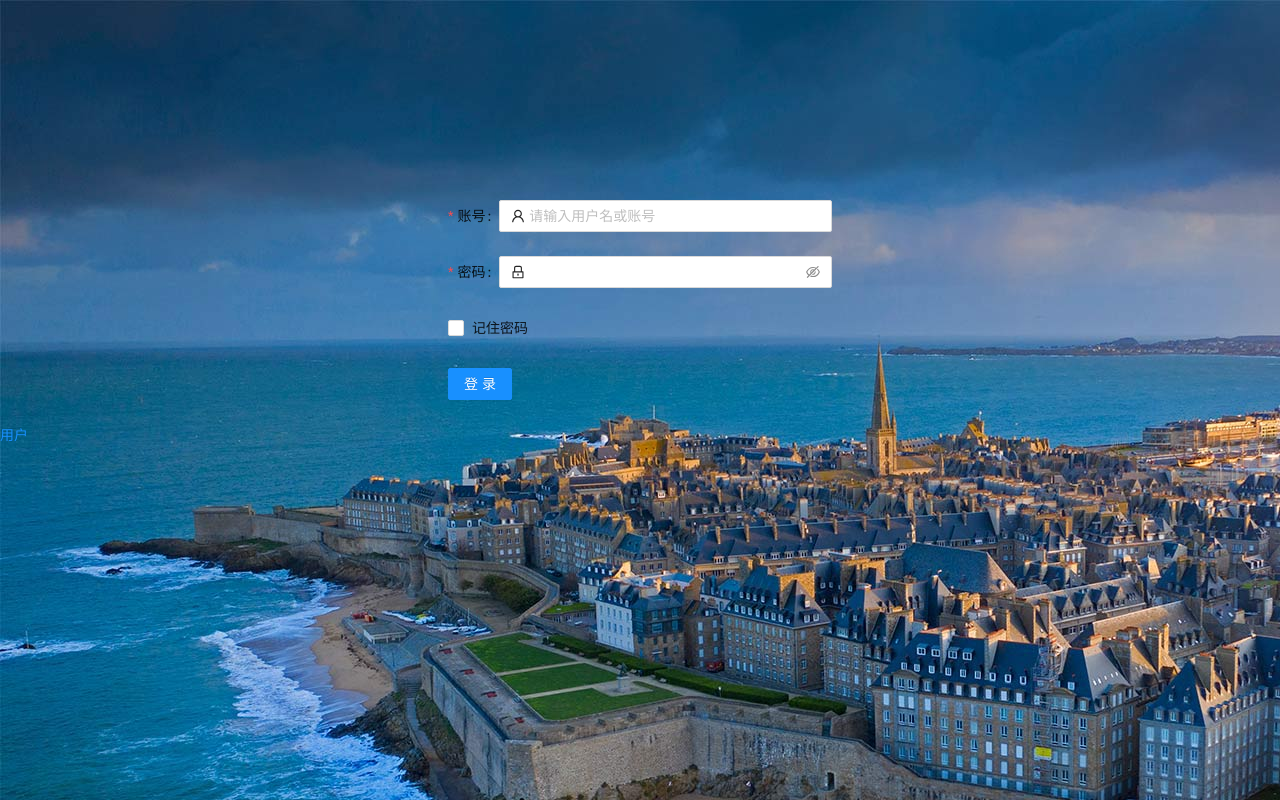
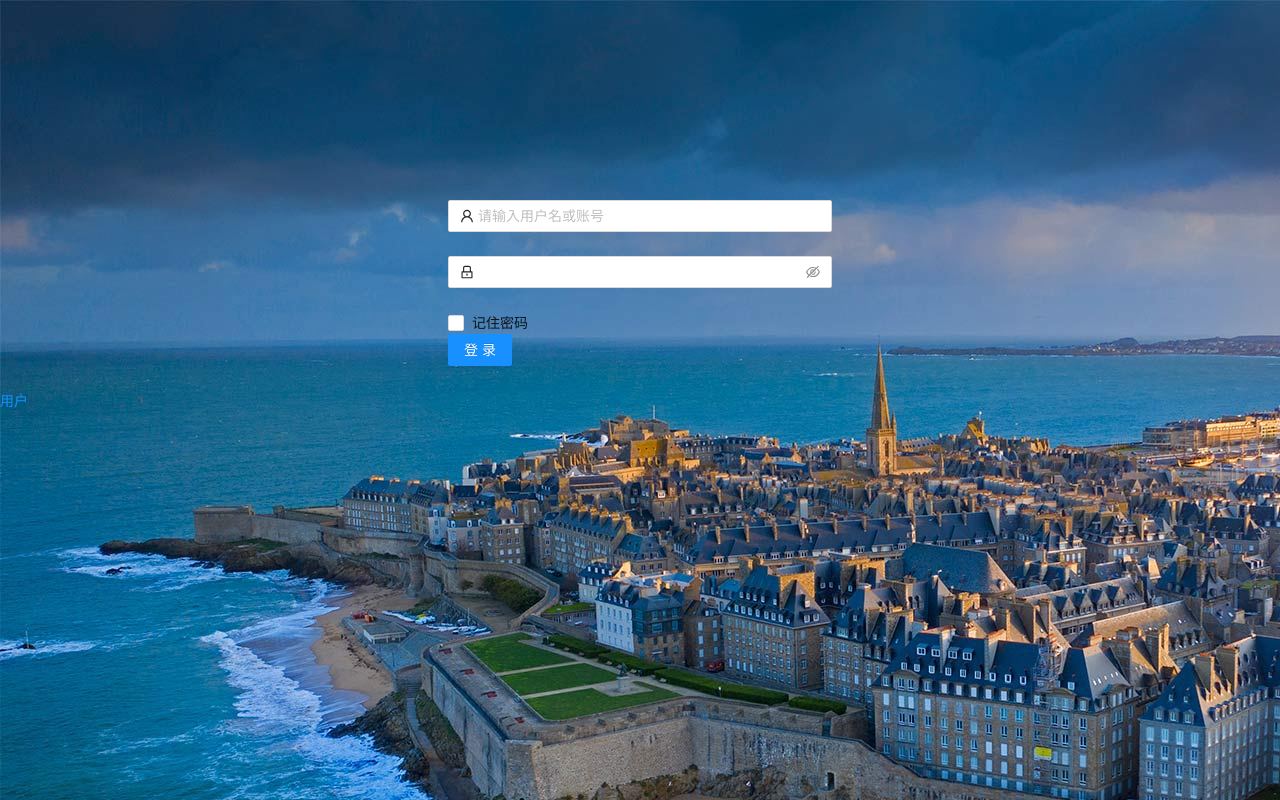
Before and after one commit to DogHuan/react-admin-system, a React (Create React App) app in the folder admin-system/: page /login in a window 1280 px wide. Built offline with nearby package versions, Linux system fonts and the light colour scheme.

Commit message:
login样式修改

```diff
--- a/admin-system/src/Login/index.js
+++ b/admin-system/src/Login/index.js
@@ -91,7 +91,7 @@ export default class Login extends Component {
     //具体属性和属性值参考antd的validateMessages属性对应的GitHub上的代码
     const validateMessages = {
       string: {
-        range: "${label} 必须在 ${min} 到 ${max} 之间",
+        range: "${name} 必须在 ${min} 到 ${max} 之间",
       },
     }
 
@@ -102,7 +102,6 @@ export default class Login extends Component {
           <Form className="login-form" ref={this.formRef} validateMessages={validateMessages}>
             <Form.Item
               name="username"
-              label="账号"
               //约束规则，rules
               rules={[
                 {
@@ -116,7 +115,6 @@ export default class Login extends Component {
             </Form.Item>
             <Form.Item
               name="password"
-              label="密码"
               rules={[
                 {
                   required: true,
@@ -143,7 +141,7 @@ export default class Login extends Component {
                 onChange={this.handleChange}
               />
             </Form.Item>
-            <Form.Item name="remember" valuePropName="checked">
+            <Form.Item name="remember" valuePropName="checked" noStyle>
               <Checkbox onChange={this.handleChangePassword} >
                 记住密码
               </Checkbox>
```
